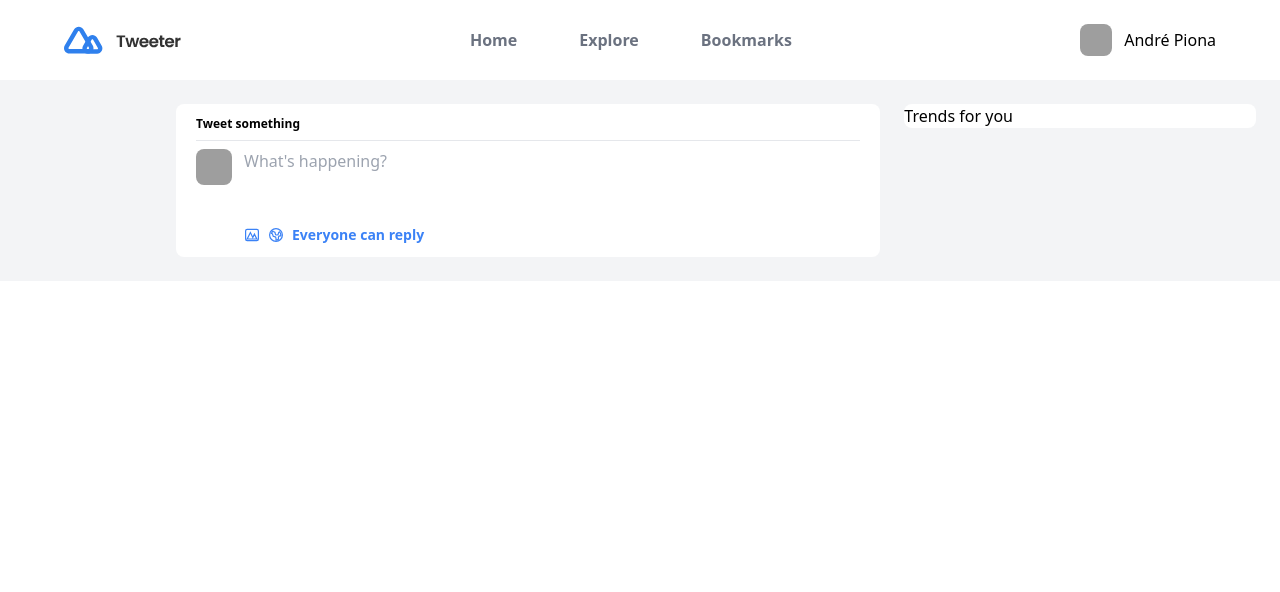
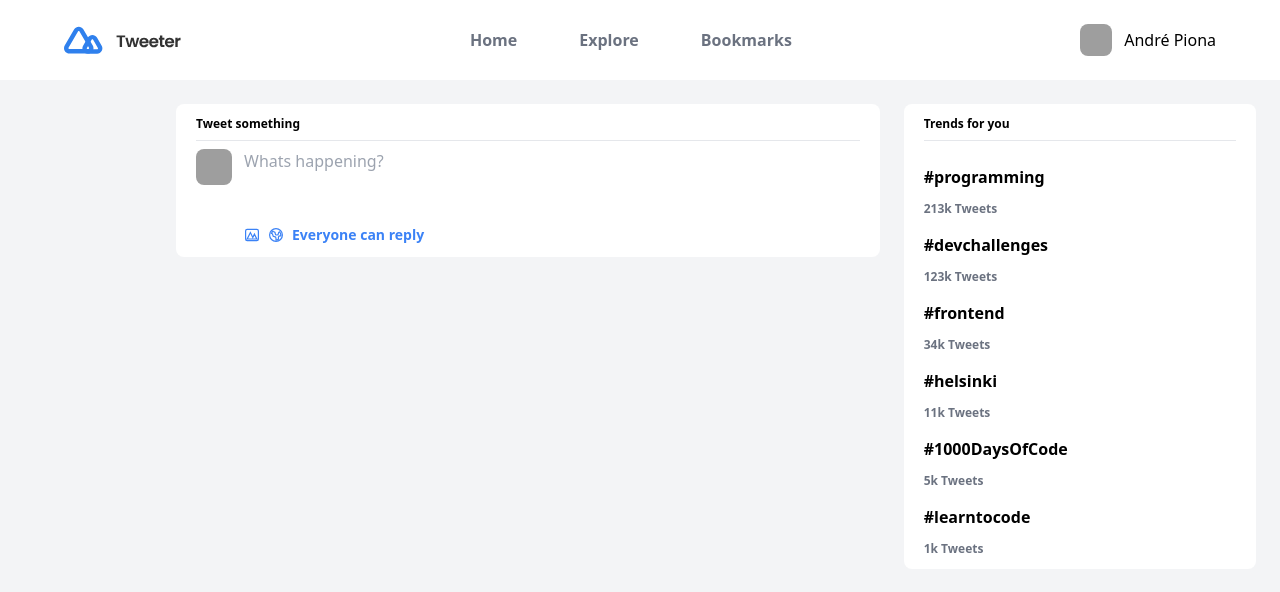
Before and after one commit to Alpiona/tweeter-devchallenges, a Next.js app: page / in a window 1280 px wide. Shown: the top 592 px of the page. Built offline with nearby package versions, Linux system fonts and the light colour scheme; grey boxes are pictures that could not be loaded.

Commit message:
[Front] Trends added

```diff
--- /dev/null
+++ b/components/Trends.tsx
@@ -0,0 +1,30 @@
+import { FC } from 'react';
+
+const Trends: FC = () => {
+  return (
+    <div className="h-1/2 w-1/3 px-5 py-3 bg-white rounded-lg">
+      <h1 className="font-bold text-xs">Trends for you</h1>
+      <hr className="pb-2 mt-2" />
+
+      <h1 className="font-bold text-ml pt-4">#programming</h1>
+      <h1 className="font-bold text-xs pt-3 text-gray-500">213k Tweets</h1>
+
+      <h1 className="font-bold text-ml pt-4">#devchallenges</h1>
+      <h1 className="font-bold text-xs pt-3 text-gray-500">123k Tweets</h1>
+
+      <h1 className="font-bold text-ml pt-4">#frontend</h1>
+      <h1 className="font-bold text-xs pt-3 text-gray-500">34k Tweets</h1>
+
+      <h1 className="font-bold text-ml pt-4">#helsinki</h1>
+      <h1 className="font-bold text-xs pt-3 text-gray-500">11k Tweets</h1>
+
+      <h1 className="font-bold text-ml pt-4">#1000DaysOfCode</h1>
+      <h1 className="font-bold text-xs pt-3 text-gray-500">5k Tweets</h1>
+
+      <h1 className="font-bold text-ml pt-4">#learntocode</h1>
+      <h1 className="font-bold text-xs pt-3 text-gray-500">1k Tweets</h1>
+    </div>
+  );
+};
+
+export default Trends;
--- /dev/null
+++ b/components/TweetSomething.tsx
@@ -0,0 +1,53 @@
+import { FC } from 'react';
+
+const TweetSomething: FC = () => {
+  return (
+    <div className="w-2/3 px-5 py-3 bg-white rounded-lg">
+      <h1 className="font-bold text-xs">Tweet something</h1>
+      <hr className="pb-2 mt-2" />
+      <div className="flex items-start space-x-3">
+        <img
+          src="/profile.jpg"
+          alt=""
+          className="h-9 w-9 object-cover rounded-lg"
+        />
+        <div className="h-24 w-full relative">
+          <h1 className="text-gray-400">Whats happening?</h1>
+          <div className="flex absolute bottom-0 items-center space-x-2 font-bold">
+            <svg
+              xmlns="http://www.w3.org/2000/svg"
+              viewBox="0 0 20 20"
+              fill="white"
+              stroke="currentColor"
+              className="h-4 w-4 text-blue-500 stroke-1.5"
+            >
+              <path
+                fillRule="evenodd"
+                d="M4 3a2 2 0 00-2 2v10a2 2 0 002 2h12a2 2 0 002-2V5a2 2 0 00-2-2H4zm12 12H4l4-8 3 6 2-4 3 6z"
+                clipRule="evenodd"
+              />
+            </svg>
+
+            <svg
+              xmlns="http://www.w3.org/2000/svg"
+              viewBox="0 0 20 20"
+              stroke="currentColor"
+              fill="white"
+              className="h-4 w-4 text-blue-500 stroke-1.5"
+            >
+              <path
+                fillRule="evenodd"
+                d="M10 18a8 8 0 100-16 8 8 0 000 16zM4.332 8.027a6.012 6.012 0 011.912-2.706C6.512 5.73 6.974 6 7.5 6A1.5 1.5 0 019 7.5V8a2 2 0 004 0 2 2 0 011.523-1.943A5.977 5.977 0 0116 10c0 .34-.028.675-.083 1H15a2 2 0 00-2 2v2.197A5.973 5.973 0 0110 16v-2a2 2 0 00-2-2 2 2 0 01-2-2 2 2 0 00-1.668-1.973z"
+                clipRule="evenodd"
+              />
+            </svg>
+
+            <div className="text-blue-500 text-sm ">Everyone can reply</div>
+          </div>
+        </div>
+      </div>
+    </div>
+  );
+};
+
+export default TweetSomething;
--- a/pages/index.tsx
+++ b/pages/index.tsx
@@ -1,6 +1,8 @@
 import { NextPage } from 'next';
 import Head from 'next/head';
 import Layout from '../components/Layout';
+import Trends from '../components/Trends';
+import TweetSomething from '../components/TweetSomething';
 
 const Home: NextPage = () => {
   const title = 'Tweeter';
@@ -11,57 +13,9 @@ const Home: NextPage = () => {
         <link rel="icon" href="/tweeter-small.svg" />
       </Head>
       <Layout>
-        <div className="flex items-start space-x-6 pl-44 pr-6 py-6 bg-gray-100 ">
-          <div className="w-2/3 px-5 py-3 bg-white rounded-lg">
-            <h1 className="font-bold text-xs">Tweet something</h1>
-            <hr className="pb-2 mt-2" />
-            <div className="flex items-start space-x-3">
-              <img
-                src="/profile.jpg"
-                alt=""
-                className="h-9 w-9 object-cover rounded-lg"
-              />
-              <div className="h-24 w-full relative">
-                <h1 className="text-gray-400">What's happening?</h1>
-                <div className="flex absolute bottom-0 items-center space-x-2 font-bold">
-                  <svg
-                    xmlns="http://www.w3.org/2000/svg"
-                    viewBox="0 0 20 20"
-                    fill="white"
-                    stroke="currentColor"
-                    className="h-4 w-4 text-blue-500 stroke-1.5"
-                  >
-                    <path
-                      fillRule="evenodd"
-                      d="M4 3a2 2 0 00-2 2v10a2 2 0 002 2h12a2 2 0 002-2V5a2 2 0 00-2-2H4zm12 12H4l4-8 3 6 2-4 3 6z"
-                      clipRule="evenodd"
-                    />
-                  </svg>
-
-                  <svg
-                    xmlns="http://www.w3.org/2000/svg"
-                    viewBox="0 0 20 20"
-                    stroke="currentColor"
-                    fill="white"
-                    className="h-4 w-4 text-blue-500 stroke-1.5"
-                  >
-                    <path
-                      fillRule="evenodd"
-                      d="M10 18a8 8 0 100-16 8 8 0 000 16zM4.332 8.027a6.012 6.012 0 011.912-2.706C6.512 5.73 6.974 6 7.5 6A1.5 1.5 0 019 7.5V8a2 2 0 004 0 2 2 0 011.523-1.943A5.977 5.977 0 0116 10c0 .34-.028.675-.083 1H15a2 2 0 00-2 2v2.197A5.973 5.973 0 0110 16v-2a2 2 0 00-2-2 2 2 0 01-2-2 2 2 0 00-1.668-1.973z"
-                      clipRule="evenodd"
-                    />
-                  </svg>
-
-                  <div className="text-blue-500 text-sm ">
-                    Everyone can reply
-                  </div>
-                </div>
-              </div>
-            </div>
-          </div>
-          <div className="h-1/2 w-1/3 bg-white rounded-lg">
-            <div>Trends for you</div>
-          </div>
+        <div className="flex items-start space-x-6 pl-44 pr-6 py-6 h- bg-gray-100 ">
+          <TweetSomething />
+          <Trends />
         </div>
       </Layout>
     </>
```
